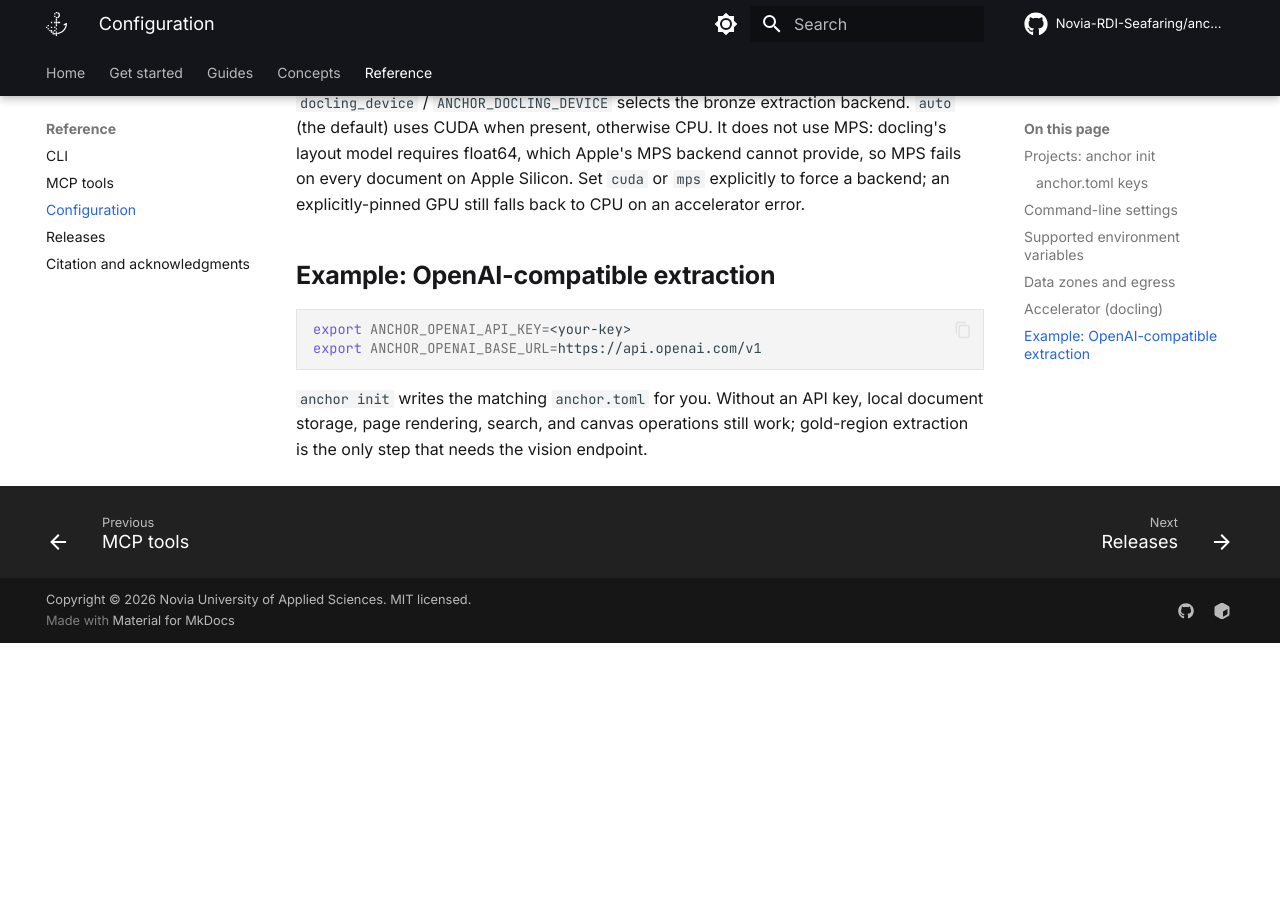
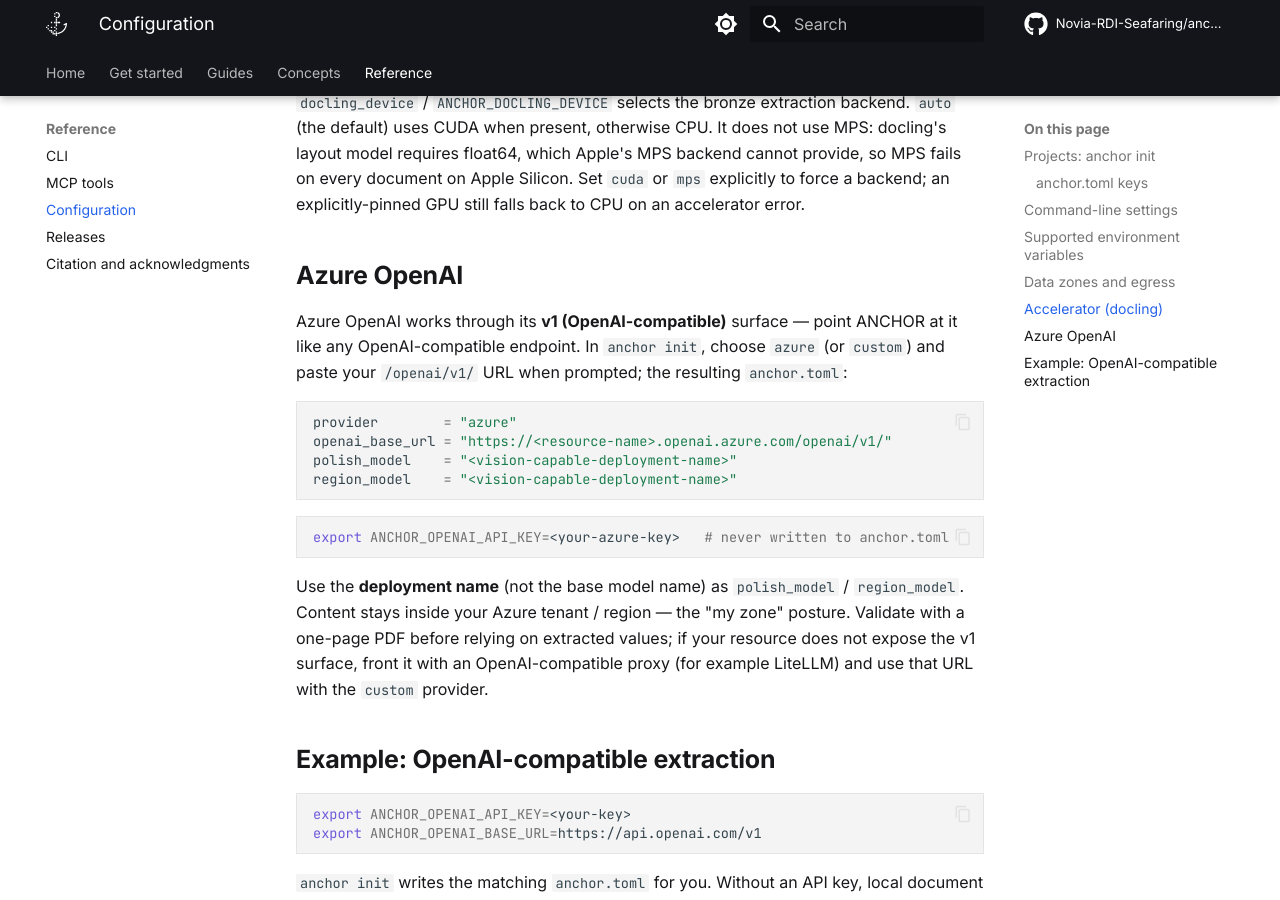
Before and after one commit to Novia-RDI-Seafaring/anchor, an MkDocs documentation site: the page built from docs/reference/configuration.md, in a window 1280 px wide and 900 px high, scrolled down 3297 px. Built offline with MkDocs 1.6.1 and Material for MkDocs 9.7.7, drawn with Linux system fonts in a browser that asks for light colours; comment, search, counter and statistics services are not loaded; before the commit the page ends 3940 px from its top, so only the background shows below that.

Commit message:
docs(config): explicit Azure OpenAI (v1 endpoint) recipe

````diff
--- a/docs/reference/configuration.md
+++ b/docs/reference/configuration.md
@@ -106,6 +106,30 @@ cannot provide, so MPS fails on every document on Apple Silicon. Set `cuda` or
 `mps` explicitly to force a backend; an explicitly-pinned GPU still falls back
 to CPU on an accelerator error.
 
+## Azure OpenAI
+
+Azure OpenAI works through its **v1 (OpenAI-compatible)** surface — point ANCHOR
+at it like any OpenAI-compatible endpoint. In `anchor init`, choose `azure` (or
+`custom`) and paste your `/openai/v1/` URL when prompted; the resulting
+`anchor.toml`:
+
+```toml
+provider        = "azure"
+openai_base_url = "https://<resource-name>.openai.azure.com/openai/v1/"
+polish_model    = "<vision-capable-deployment-name>"
+region_model    = "<vision-capable-deployment-name>"
+```
+
+```bash
+export ANCHOR_OPENAI_API_KEY=<your-azure-key>   # never written to anchor.toml
+```
+
+Use the **deployment name** (not the base model name) as `polish_model` /
+`region_model`. Content stays inside your Azure tenant / region — the "my zone"
+posture. Validate with a one-page PDF before relying on extracted values; if your
+resource does not expose the v1 surface, front it with an OpenAI-compatible proxy
+(for example LiteLLM) and use that URL with the `custom` provider.
+
 ## Example: OpenAI-compatible extraction
 
 ```bash
````
